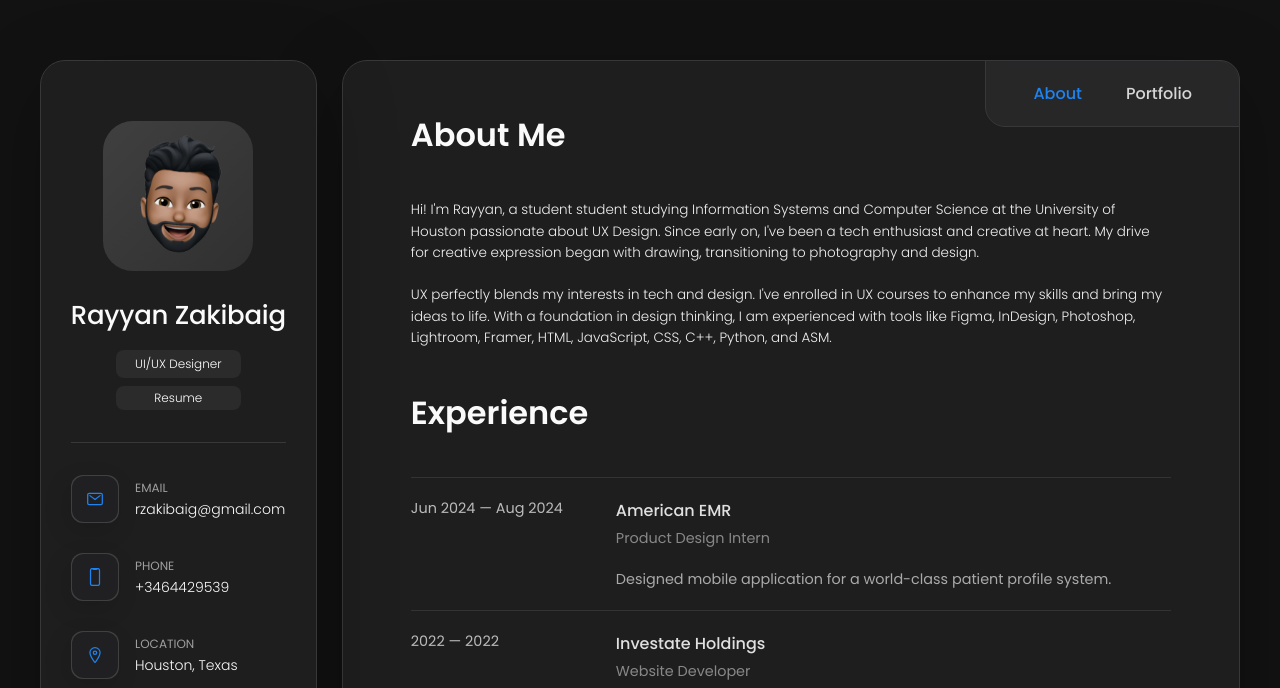
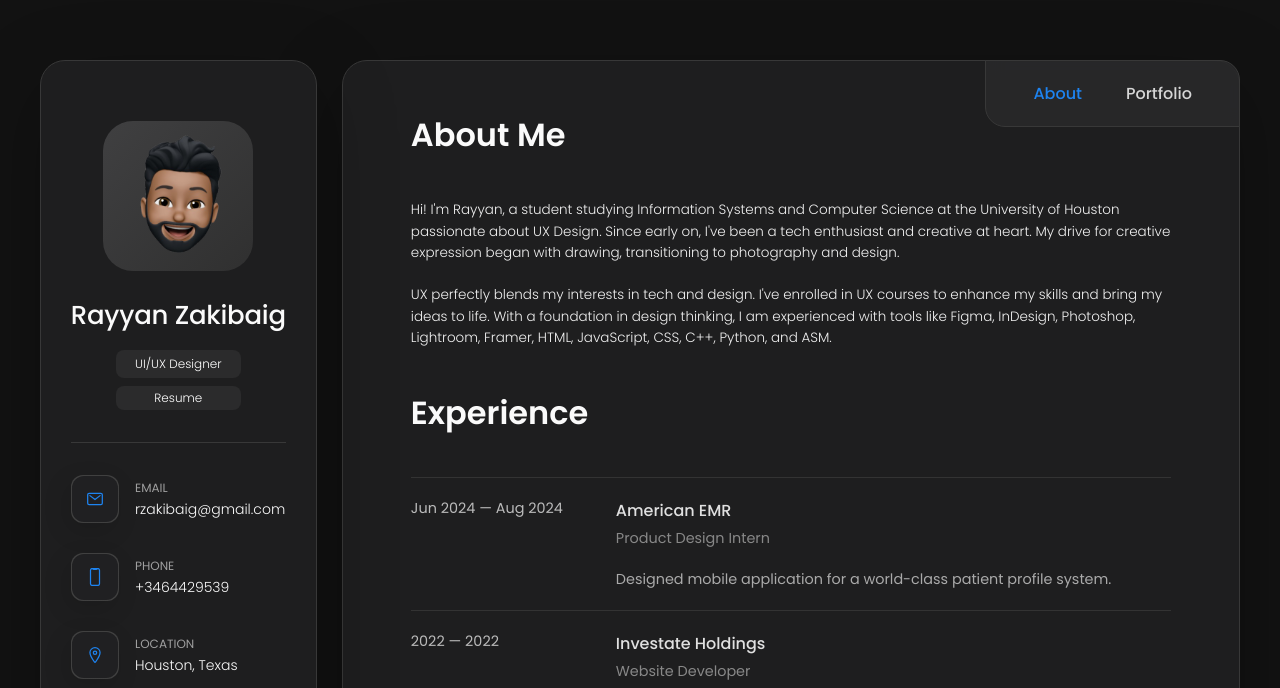
Before and after one commit to rayyanzakibaig/portfolio, a plain HTML site: page index.html in a window 1280 px wide. Shown: the top 688 px of the page. Drawn offline with nearby package versions, Linux system fonts and the light colour scheme.

Commit message:
Update index.html

```diff
--- a/index.html
+++ b/index.html
@@ -145,7 +145,7 @@
 
           <section class="about-text">
             <p class="description1">
-              Hi! I'm Rayyan, a student student studying Information Systems and Computer Science at the University of Houston passionate about UX Design.
+              Hi! I'm Rayyan, a student studying Information Systems and Computer Science at the University of Houston passionate about UX Design.
               Since early on, I've been a tech enthusiast and creative at heart. My drive for creative expression began with
               drawing, transitioning to photography and design.
             </p>
```
